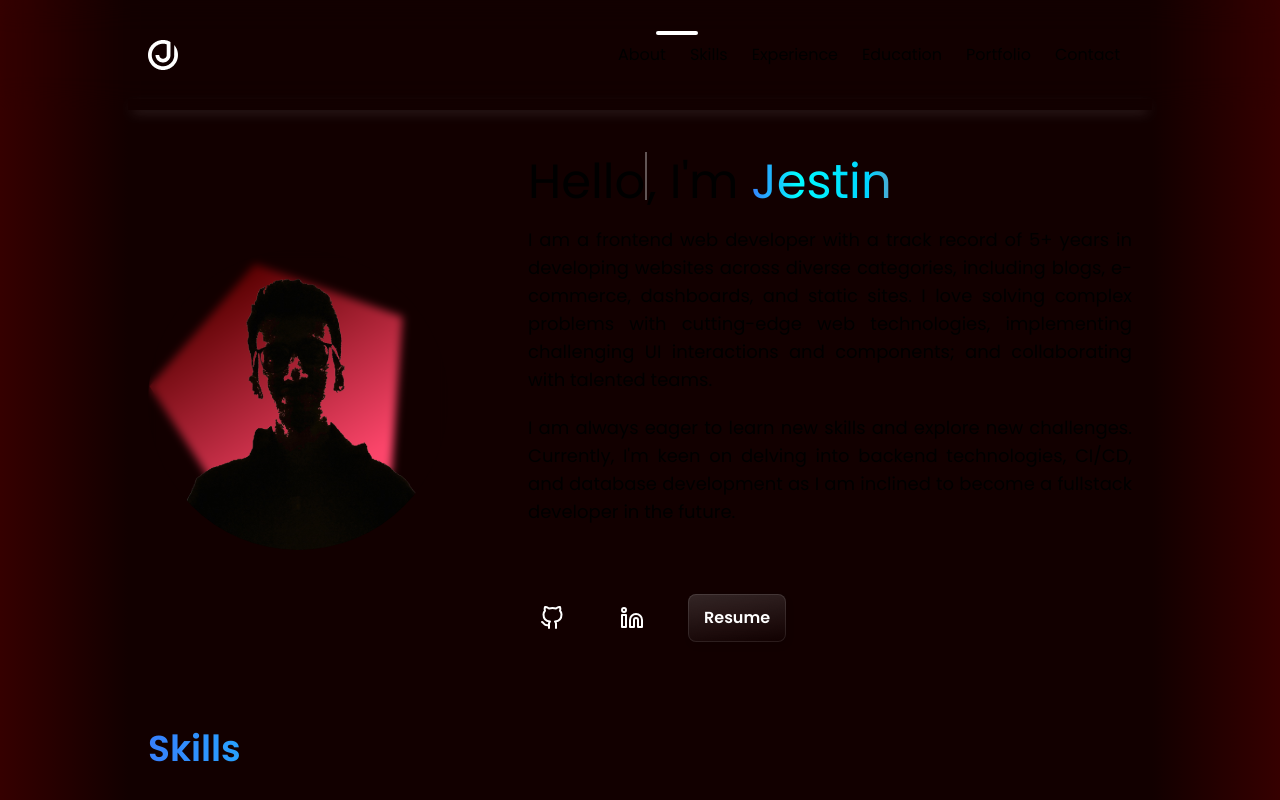
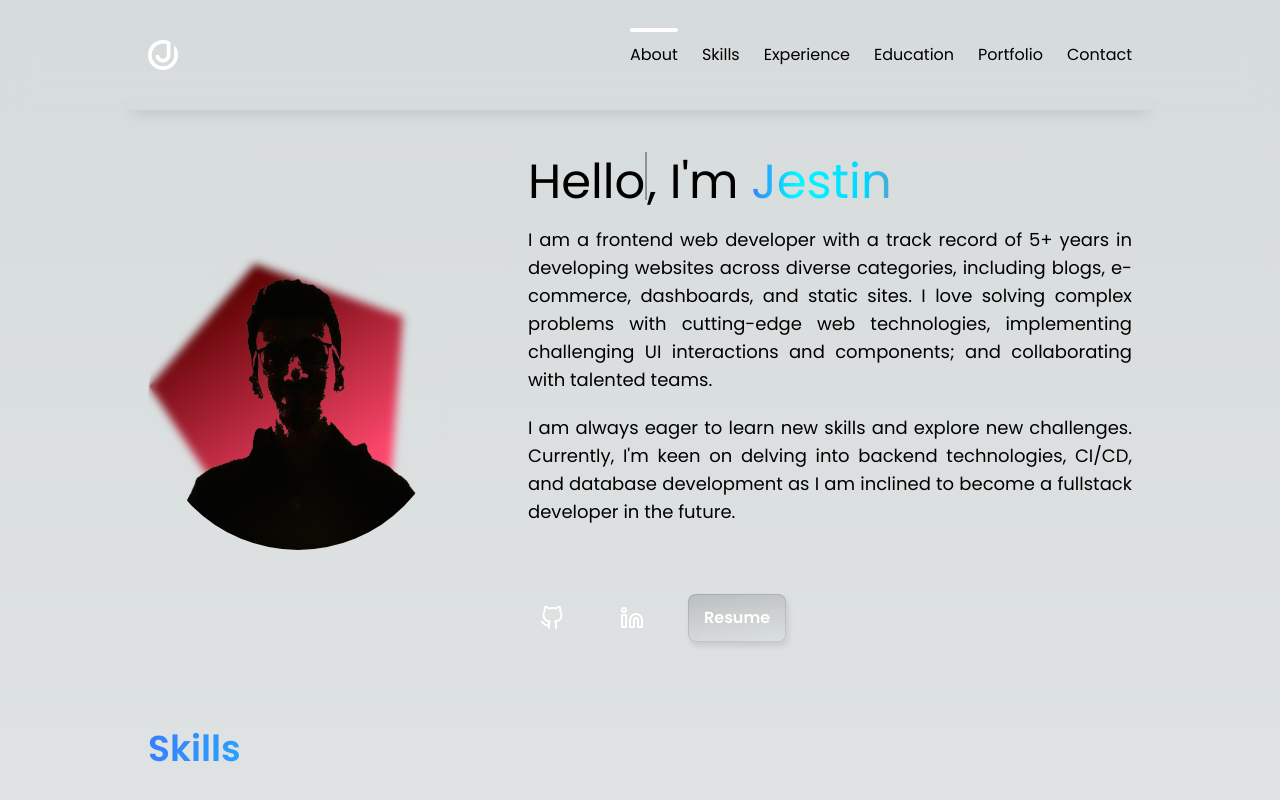
Before and after one commit to jestinjoshi/jestinjoshi.github.io, a Next.js app: page / in a window 1280 px wide. Shown: the top 800 px of the page. Built offline with nearby package versions, Linux system fonts and the light colour scheme.

Commit message:
refactor: bg animation removed

```diff
--- a/app/components/Contact.tsx
+++ b/app/components/Contact.tsx
@@ -42,10 +42,10 @@ export default function Contact() {
                             <motion.div initial={initialFadeUp} animate={fadeIn()}>{emailResponse}</motion.div>
                             :
                             <motion.form exit={{ height: 0 }} initial={{ ...initialFadeUp, height: 'auto' }} animate={fadeIn()} onSubmit={handleSubmit} method="dialog" className='flex gap-5 lg:gap-10 flex-wrap'>
-                                <motion.input initial={initialFadeUp} whileInView={fadeIn(0.7)} viewport={{ once: true, root: scrollRef }} required type="text" name="name" id="name" placeholder="Name" aria-label="Name" className='flex-1 p-4 rounded-md gradient-form' />
-                                <motion.input initial={initialFadeUp} whileInView={fadeIn(0.9)} viewport={{ once: true, root: scrollRef }} required type="email" name="email" id="email" placeholder="Email" aria-label="Email" className='flex-1 p-4 rounded-md gradient-form' />
-                                <motion.textarea initial={initialFadeUp} whileInView={fadeIn(1.1)} viewport={{ once: true, root: scrollRef }} required rows={4} name="message" id="message" placeholder="Message" aria-label="Message" className='w-full p-4 rounded-md gradient-form resize-none' />
-                                <motion.input initial={initialFadeUp} whileInView={fadeIn(1.3)} viewport={{ once: true, root: scrollRef }} type="submit" value="Send" className='send py-3 px-10 text-white rounded-md cursor-pointer glass' />
+                                <motion.input initial={initialFadeUp} whileInView={fadeIn(0.7)} viewport={{ once: true, root: scrollRef }} required type="text" name="name" id="name" placeholder="Name" aria-label="Name" className='flex-1 p-4 rounded-md glass' />
+                                <motion.input initial={initialFadeUp} whileInView={fadeIn(0.9)} viewport={{ once: true, root: scrollRef }} required type="email" name="email" id="email" placeholder="Email" aria-label="Email" className='flex-1 p-4 rounded-md glass' />
+                                <motion.textarea initial={initialFadeUp} whileInView={fadeIn(1.1)} viewport={{ once: true, root: scrollRef }} required rows={4} name="message" id="message" placeholder="Message" aria-label="Message" className='w-full p-4 rounded-md glass resize-none' />
+                                <motion.input initial={initialFadeUp} whileInView={fadeIn(1.3)} viewport={{ once: true, root: scrollRef }} type="submit" value="Send" className='send py-3 px-10 text-white rounded-md cursor-pointer glass glass-hover' />
                             </motion.form>
                         }
                     </AnimatePresence>
--- a/app/components/Experience.tsx
+++ b/app/components/Experience.tsx
@@ -110,15 +110,16 @@ export default function Experience() {
                                 {
                                     i === expanded &&
                                     <motion.ul
+                                        layout
                                         initial="collapsed"
                                         animate="open"
                                         exit="collapsed"
                                         variants={{
-                                            open: { opacity: 1, height: "auto" },
-                                            collapsed: { opacity: 0, height: 0 }
+                                            open: { opacity: 1, height: "auto", marginTop: 20 },
+                                            collapsed: { opacity: 0, height: 0, marginTop: 0 }
                                         }}
                                         transition={{ duration: 0.8, ease: [0.04, 0.62, 0.23, 0.98] }}
-                                        className="experience-description list-disc pl-5 mt-5">
+                                        className="experience-description list-disc pl-5">
                                         {e.responsibilities.map((r, i) =>
                                             <li key={i} className="experience-bullets mb-2 text-justify">{r}</li>
                                         )}
--- a/app/components/Header.tsx
+++ b/app/components/Header.tsx
@@ -5,6 +5,8 @@ import { fadeIn, initialFadeDown } from "../animations";
 interface HeaderProps {
     mainRef: React.RefObject<HTMLDivElement>;
 }
+
+let initialHighlightOffset = 40;
 
 const Header: React.FC<HeaderProps> = ({ mainRef }) => {
     const menu = ["about", "skills", "experience", "education", "portfolio", "contact"];
@@ -23,20 +25,19 @@ const Header: React.FC<HeaderProps> = ({ mainRef }) => {
                 top: offsetTop
             })
         }
-
-        highlightSection(e.currentTarget as Element);
     }
 
     const highlightSection = (target: Element) => {
         if (target) {
             const width = target.getBoundingClientRect().width;
             const left = target.getBoundingClientRect().left;
-            const top = target.getBoundingClientRect().top + 25;
+            const top = target.getBoundingClientRect().top + 25 + initialHighlightOffset;
             setTargetStyle({
                 width,
                 left,
                 top
             })
+            initialHighlightOffset = 0;
         }
     }
 
@@ -62,7 +63,7 @@ const Header: React.FC<HeaderProps> = ({ mainRef }) => {
 
         window.addEventListener('resize', () => {
             const target = headerRef.current?.querySelector(`a[href="#about"]`);
-            if(target){
+            if (target) {
                 highlightSection(target)
             }
         })
@@ -82,9 +83,9 @@ const Header: React.FC<HeaderProps> = ({ mainRef }) => {
                         </svg>
                     </motion.a>
                     <nav className="header-menu hidden sm:block">
-                        <motion.ul animate="hidden" className="flex">
+                        <motion.ul animate="hidden" className="flex gap-6">
                             {menu.map((m, i) =>
-                                <motion.li key={m} className="px-3 capitalize" animate={fadeIn(0.5 + i * 0.3)} custom={i} initial={initialFadeDown}>
+                                <motion.li key={m} className="capitalize" animate={fadeIn(0.5 + i * 0.3)} initial={initialFadeDown}>
                                     <a className="hover:opacity-75" onClick={handleHashClick} href={`#${m}`}>{m}</a>
                                 </motion.li>
                             )}
--- a/app/css/globals.css
+++ b/app/css/globals.css
@@ -1,5 +1,4 @@
-@import url('https://fonts.googleapis.com/css2?family=Poppins:wght@300;400;500;600;700&display=swap');
-
+@import url(https://fonts.googleapis.com/css2?family=Poppins:wght@300;400;500;600;700&display=swap);
 @tailwind base;
 @tailwind components;
 @tailwind utilities;
@@ -11,18 +10,18 @@
 @media (prefers-color-scheme:dark) {
   :root {
     --foreground-rgb: 255,255,255;
-    --background-start-rgb: 0,0,0;
-    --background-end-rgb: 0,0,0
+    --background-start-rgb: 15,15,20;
+    --background-end-rgb: 25,25,30
   }
 }
 body {
   color: rgb(var(--foreground-rgb));
-  animation: 20s linear infinite alternate bgAnimation;
-  font-family: 'Poppins', sans-serif;
+  background: linear-gradient(to bottom,transparent,rgb(var(--background-end-rgb))) rgb(var(--background-start-rgb));
+  font-family: Poppins,sans-serif
 }
 html {
   scroll-behavior: smooth
 }
-.custom-container{
-  max-width: 1024px;
+.custom-container {
+  max-width: 1024px
 }
--- a/app/css/style.css
+++ b/app/css/style.css
@@ -1,23 +1,23 @@
 @keyframes shapeAnimation {
   0%,
   18% {
-    clip-path: polygon(50% 0%, 100% 50%, 50% 100%, 0% 50%, 0% 50%, 0% 50%, 0% 50%, 0% 50%, 0% 50%);
+    clip-path: polygon(50% 0%,100% 50%,50% 100%,0% 50%,0% 50%,0% 50%,0% 50%,0% 50%,0% 50%)
   }
   20%,
   38% {
-    clip-path: polygon(50% 0%, 100% 38%, 82% 100%, 18% 100%, 0% 38%, 0% 38%, 0% 38%, 0% 38%, 0% 38%);
+    clip-path: polygon(50% 0%,100% 38%,82% 100%,18% 100%,0% 38%,0% 38%,0% 38%,0% 38%,0% 38%)
   }
   40%,
   58% {
-    clip-path: polygon(50% 0%, 90% 20%, 100% 60%, 75% 100%, 25% 100%, 0% 60%, 10% 20%, 10% 20%, 10% 20%)
+    clip-path: polygon(50% 0%,90% 20%,100% 60%,75% 100%,25% 100%,0% 60%,10% 20%,10% 20%,10% 20%)
   }
   60%,
   78% {
-    clip-path: polygon(30% 0%, 70% 0%, 100% 30%, 100% 70%, 70% 100%, 30% 100%, 0% 70%, 0% 30%, 0% 30%)
+    clip-path: polygon(30% 0%,70% 0%,100% 30%,100% 70%,70% 100%,30% 100%,0% 70%,0% 30%,0% 30%)
   }
-  80%,
-  100% {
-    clip-path: polygon(50% 0%, 83% 12%, 100% 43%, 94% 78%, 68% 100%, 32% 100%, 6% 78%, 0% 43%, 17% 12%)
+  100%,
+  80% {
+    clip-path: polygon(50% 0%,83% 12%,100% 43%,94% 78%,68% 100%,32% 100%,6% 78%,0% 43%,17% 12%)
   }
 }
 @keyframes colorAnimation {
@@ -41,37 +41,10 @@
     background-color: #2e005e;
     background-image: linear-gradient(90deg,#2e005e 0,red 100%)
   }
-  80%,
-  100% {
+  100%,
+  80% {
     background-color: #03005e;
     background-image: linear-gradient(90deg,#03005e 25%,#00fbff 100%)
-  }
-}
-@keyframes bgAnimation {
-  0%,
-  19% {
-    background: #090979;
-    background: linear-gradient(90deg,#090979 -10%,#020218 10%,#020218 90%,#090979 110%)
-  }
-  20%,
-  39% {
-    background: #590000;
-    background: linear-gradient(90deg,#590000 -10%,#120000 10%,#120000 90%,#590000 110%)
-  }
-  40%,
-  59% {
-    background: #8322c4;
-    background: linear-gradient(90deg,#8322c4 -30%,#0d0314 10%,#0d0314 90%,#8322c4 130%)
-  }
-  60%,
-  79% {
-    background: #2e005e;
-    background: linear-gradient(90deg,#2e005e 0,#090013 10%,#090013 90%,#2e005e 100%)
-  }
-  100%,
-  80% {
-    background: #03005e;
-    background: linear-gradient(90deg,#03005e 0,#010013 10%,#010013 90%,#03005e 100%)
   }
 }
 @keyframes rotateAnimation {
@@ -97,28 +70,8 @@
   }
 }
 @keyframes moveBg {
-  to { background-position: 200% center; }
-}
-@keyframes formBg{
-  0%,
-  18% {
-    background-color: #040430;
-  }
-  20%,
-  38% {
-    background-color: #30010a;
-  }
-  40%,
-  58% {
-    background-color: #180623;
-  }
-  60%,
-  78% {
-    background-color: #120026;
-  }
-  80%,
-  100% {
-    background-color: #010026;
+  to {
+    background-position: 200% center
   }
 }
 #shape {
@@ -138,16 +91,17 @@ main {
   display: inline-block;
   width: 2px;
   height: 48px;
-  background-color: #fff;
+  background-color: rgb(var(--foreground-rgb));
   animation: blink .6s linear infinite alternate;
   position: relative;
   top: 2px
 }
-.section-heading{
+.section-heading {
   text-decoration: underline;
-  font-weight: 600;
+  font-weight: 600
 }
-.header::after, .footer::before{
+.footer::before,
+.header::after {
   content: '';
   display: block;
   height: 11px;
@@ -157,46 +111,39 @@ main {
   bottom: 0;
   left: 50%;
   translate: -50% 0;
-  box-shadow: 0 5px 12px -5px rgb(255 255 255 / 85%);
+  box-shadow: 0 5px 12px -5px rgba(var(--foreground-rgb) ,.85)
 }
-
-.footer::before{
+.footer::before {
   bottom: auto;
   top: 0;
-  box-shadow: 0 -5px 12px -5px rgb(255 255 255 / 85%);
+  box-shadow: 0 -5px 12px -5px rgba(var(--foreground-rgb) ,.85)
 }
-.gradient-text{
-  background-image: linear-gradient(to right, #00d4ff, #fc466b, #5145fc, #00fbff, #00d4ff);
+.gradient-text {
+  background-image: linear-gradient(to right,#00d4ff,#fc466b,#5145fc,#00fbff,#00d4ff);
   animation: moveBg 4s linear infinite;
   background-size: 200% auto;
   background-clip: text;
   -webkit-background-clip: text;
-  -webkit-text-fill-color: transparent;
+  -webkit-text-fill-color: transparent
 }
-.gradient-form{
-  animation: 20s linear infinite alternate formBg;
-  border: 1px solid rgb(255 255 255 / 15%)
+.glass {
+  background-image: linear-gradient(172deg,rgb(var(--foreground-rgb),.15),transparent);
+  box-shadow: 2px 4px 6px rgba(0,0,0,.1),inset 0 0 0 1px rgba(var(--foreground-rgb),.1);
+  backdrop-filter: blur(10px);
+  background-color: transparent
 }
-body::-webkit-scrollbar {
-  width: 10px;
+.glass-hover:hover {
+  background-image: linear-gradient(172deg,rgb(var(--foreground-rgb),.25),transparent)
 }
-
-body::-webkit-scrollbar-track {
-  background-color: black;
+::-webkit-scrollbar {
+  width: 5px;
+  background: rgb(var(--background-start-rgb));
+  -webkit-border-radius: 1ex
 }
-
-body::-webkit-scrollbar-thumb {
-  border-radius: 10px;
-  background-color: gray;
-  background-position: 0 0;
+::-webkit-scrollbar-thumb {
+  background-color: rgba(var(--foreground-rgb),0.1);
+  -webkit-border-radius: 1ex
 }
-
-.glass{
-  background-image: linear-gradient(172deg, rgb(255, 255, 255, .15), transparent);
-  box-shadow: 2px 4px 6px rgba(0, 0, 0, .1), inset 0 0 0 1px rgba(255, 255, 255, 0.1);
-  backdrop-filter: blur(10px);
+::-webkit-scrollbar-corner {
+  background: #fff3
 }
-
-.glass-hover:hover{
-  background-image: linear-gradient(172deg, rgb(255, 255, 255, .25), transparent);
-}
```
